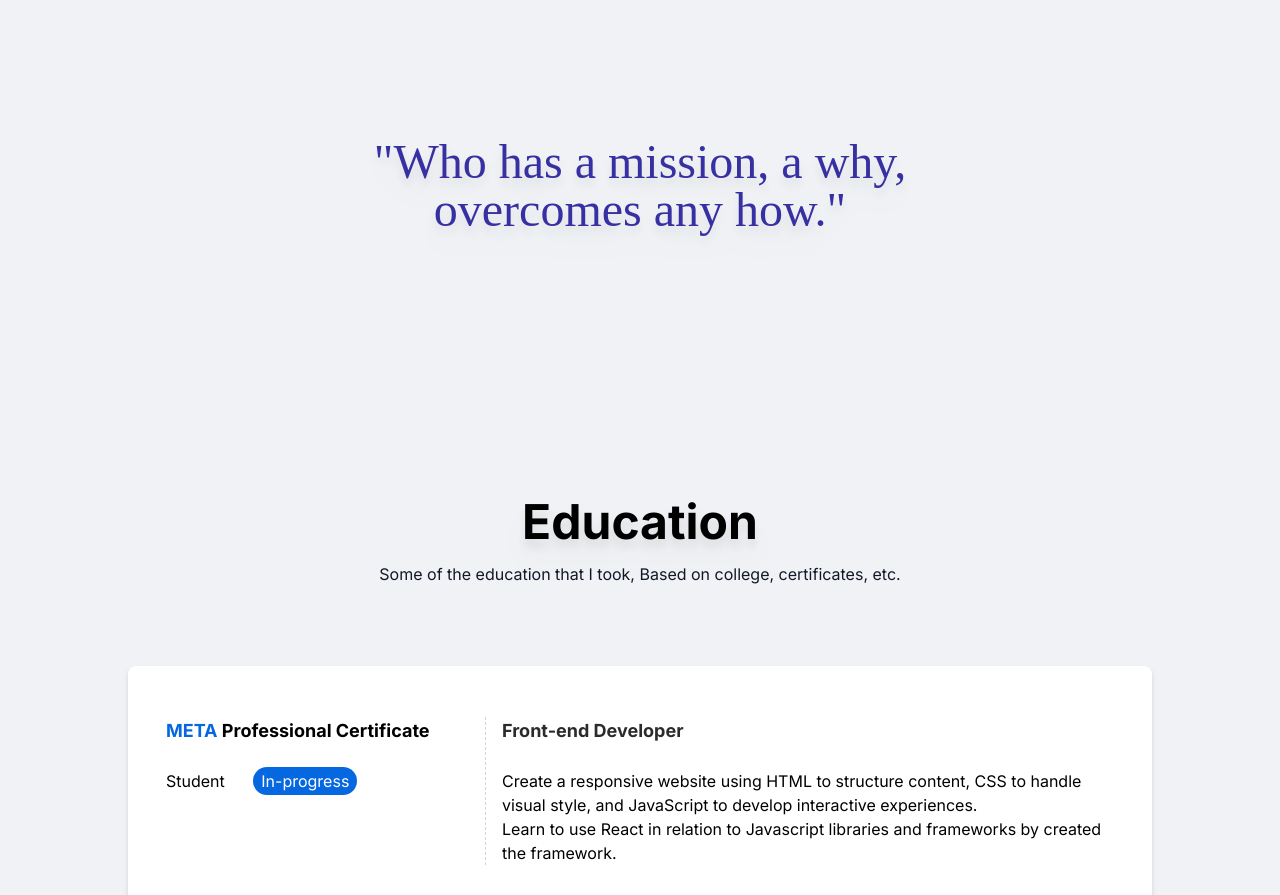
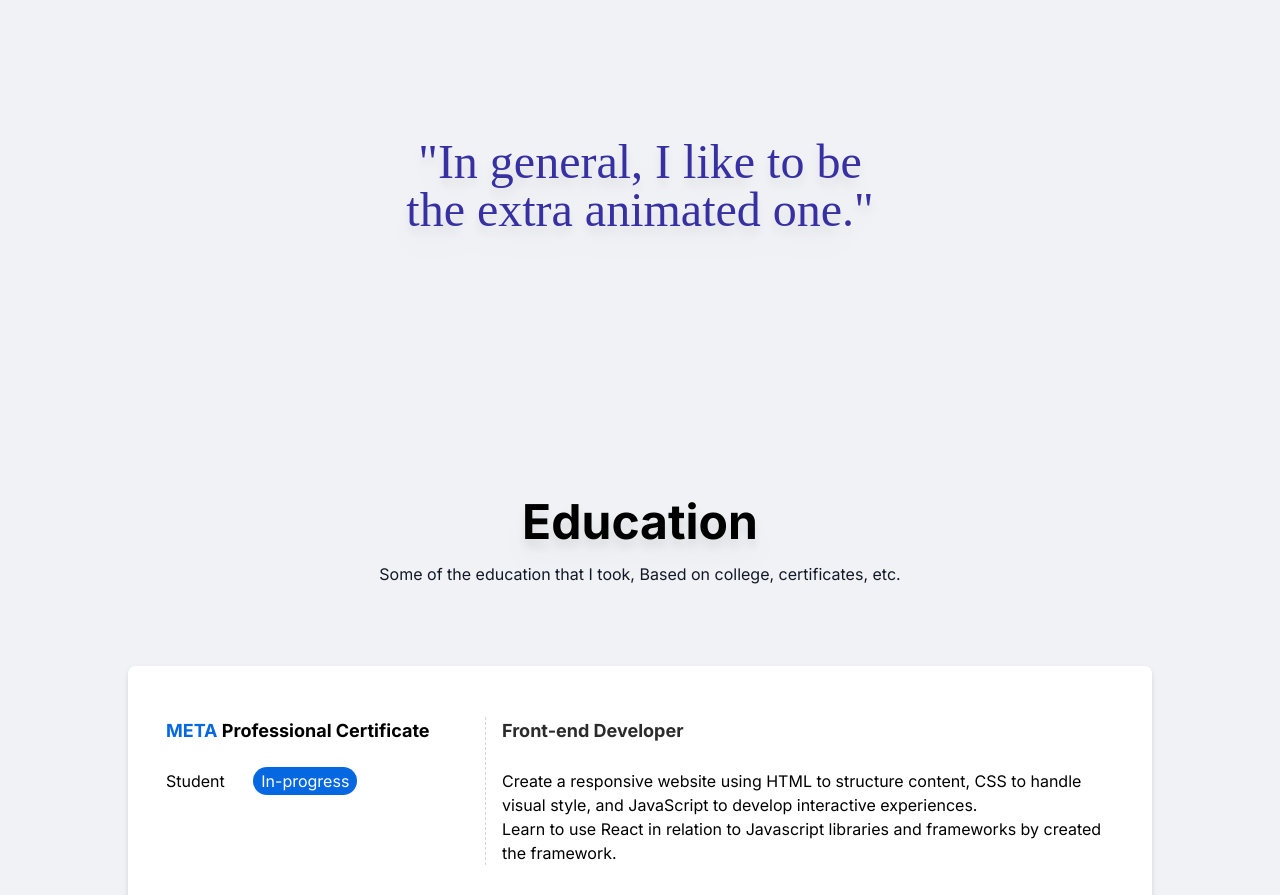
Before and after one commit to KaioMarxDEV/mysite, a React (Vite) app: page / in a window 1280 px wide. Shown: the part 2000-2895 px from the top of the page. Built offline with nearby package versions, Linux system fonts and the light colour scheme; a web font is replaced by a local one.

Commit message:
fix: change quotes text

```diff
--- a/src/App.tsx
+++ b/src/App.tsx
@@ -28,8 +28,8 @@ export function App() {
       </section>
       <div className="flex flex-col items-center drop-shadow-xl">
         <h3 className="my-10 text-center mx-auto font-calis text-5xl text-indigo-800">
-          "Who has a mission, a why, <br />
-          overcomes any how."
+          "In general, I like to be <br />
+          the extra animated one."
         </h3>
       </div>
       <section className="scroll-mt-8" id="education">
```
